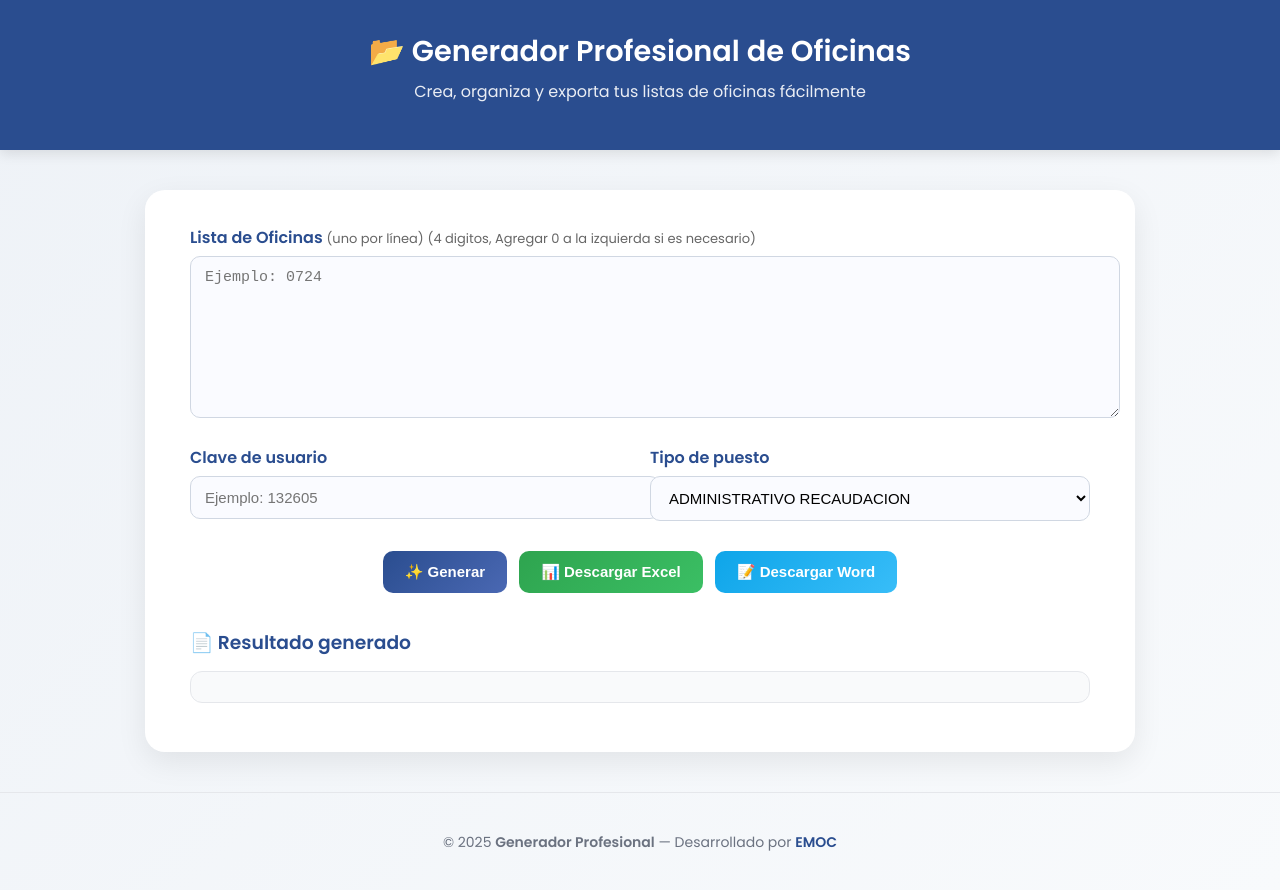
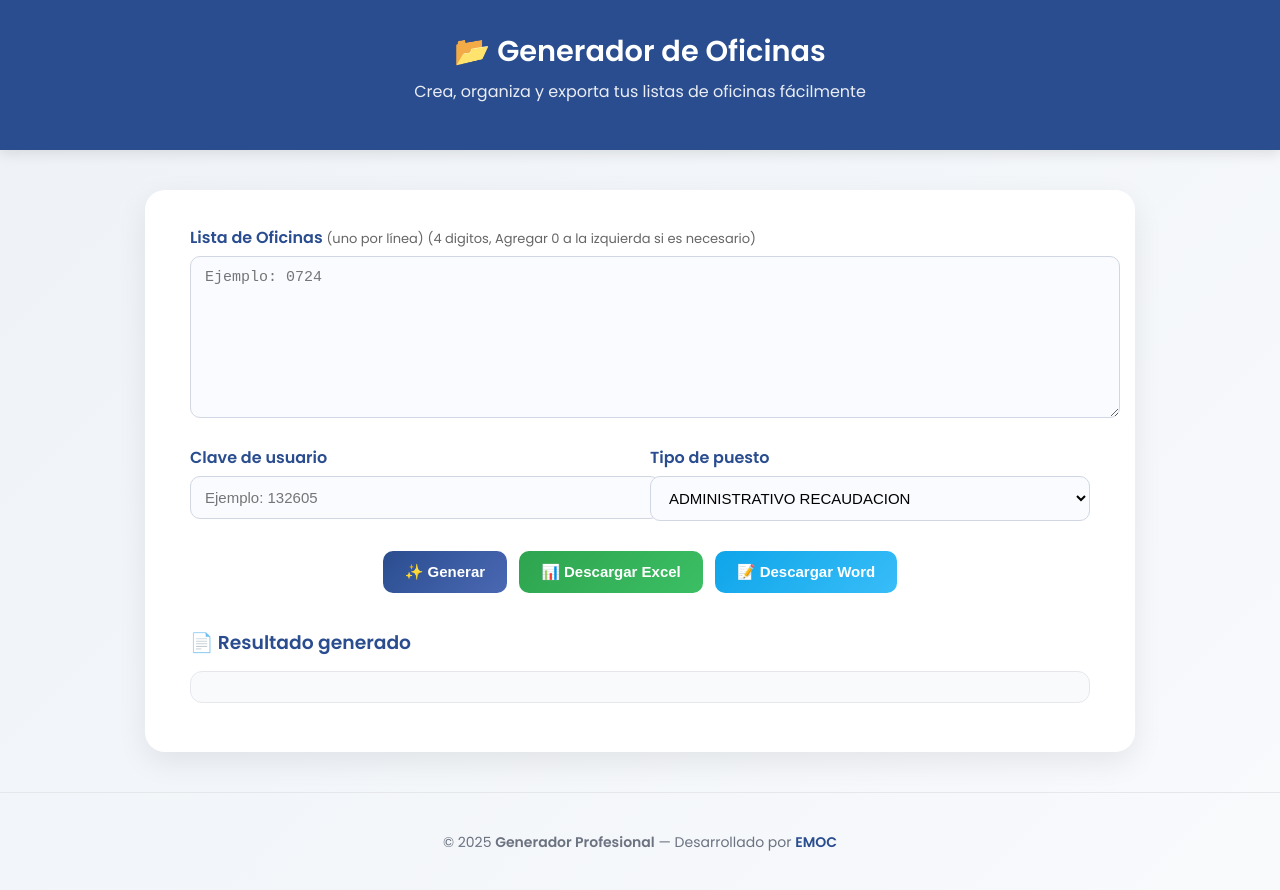
Before and after one commit to EdgarMisaelOsornio/CREACION-DE-CLAVES, a plain HTML site: page index.html in a window 1280 px wide. Drawn offline with Linux system fonts and the light colour scheme.

Commit message:
Add files via upload

```diff
--- a/index.html
+++ b/index.html
@@ -3,7 +3,7 @@
 <head>
   <meta charset="UTF-8">
   <meta name="viewport" content="width=device-width, initial-scale=1.0">
-  <title>Generador Profesional de Oficinas</title>
+  <title>Generador de Oficinas</title>
   <link rel="stylesheet" href="style.css">
   <link href="https://fonts.googleapis.com/css2?family=Poppins:wght@400;600&display=swap" rel="stylesheet">
   <script src="https://cdnjs.cloudflare.com/ajax/libs/xlsx/0.18.5/xlsx.full.min.js"></script>
@@ -13,7 +13,7 @@
 
   <header>
     <div class="header-content">
-      <h1>📂 Generador Profesional de Oficinas</h1>
+      <h1>📂 Generador de Oficinas</h1>
       <p class="subtitle">Crea, organiza y exporta tus listas de oficinas fácilmente</p>
     </div>
   </header>
```
